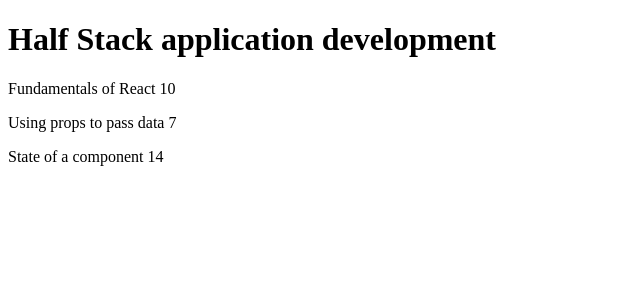
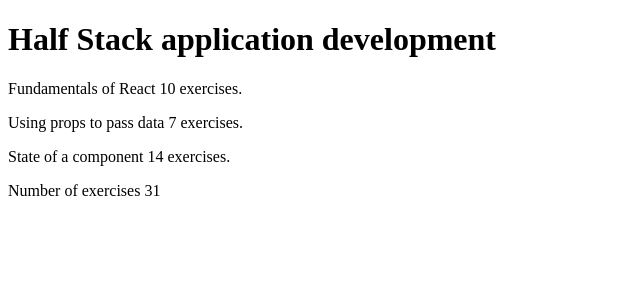
Before and after one commit to nartkosova/f.s.o-exercises, a React (Vite) app in the folder part1/: page / in a window 1280 px wide. Shown: the top 300 px of the page, without its empty margins (0-640 px from the left). Built offline with nearby package versions, Linux system fonts and the light colour scheme.

Commit message:
Completed exercise 1.4

```diff
--- a/part1/src/App.jsx
+++ b/part1/src/App.jsx
@@ -1,24 +1,50 @@
 const App = () => {
   const course = 'Half Stack application development'
-  const part1 = {
+  const parts = [
+    {
       name: 'Fundamentals of React',
       exercises: 10
-  }
-  const part2 = {
+    },
+    {
       name: 'Using props to pass data',
       exercises: 7
-  }
-  const part3 = {
+    },
+    {
       name: 'State of a component',
       exercises: 14
     }
-
+  ]
+  const Header = ({course}) => {
     return (
       <div>
         <h1>{course}</h1>
-      <p>{part1.name} {part1.exercises}</p>
-      <p>{part2.name} {part2.exercises}</p>
-      <p>{part3.name} {part3.exercises}</p>
+      </div>
+    );
+  };
+  const Content = (props) => {
+    return (
+       <div>
+        <p>{parts[0].name} {parts[0].exercises} exercises.</p>
+      <p>{parts[1].name} {parts[1].exercises} exercises.</p>
+      <p>{parts[2].name} {parts[2].exercises} exercises.</p>
+      </div>
+    );
+  };
+  const Total = (props) => {
+    const sum = parts.reduce((sum, parts) =>  sum + parts.exercises, 0);
+    return (
+      <div>
+        <p>Number of exercises {sum}</p>
+      </div>
+    );
+  };
+  console.log(course, parts[1].exercises)
+  return (
+    <div>
+      <Header course={course} />
+      <Content parts={parts} />
+      <Total parts={parts} />
+
     </div>
   )
 }
```
Lines whose indentation alone changed are shown as unchanged.
